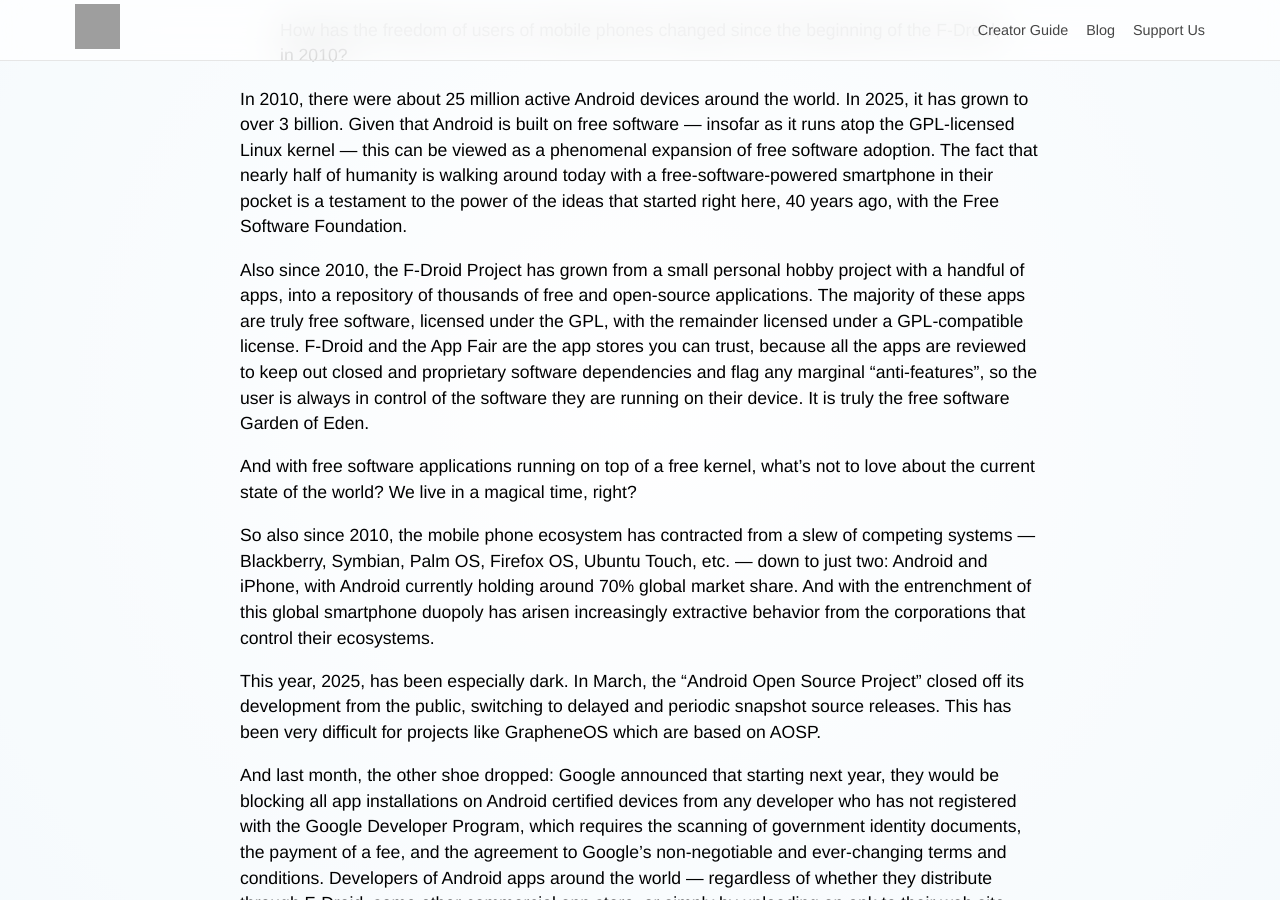
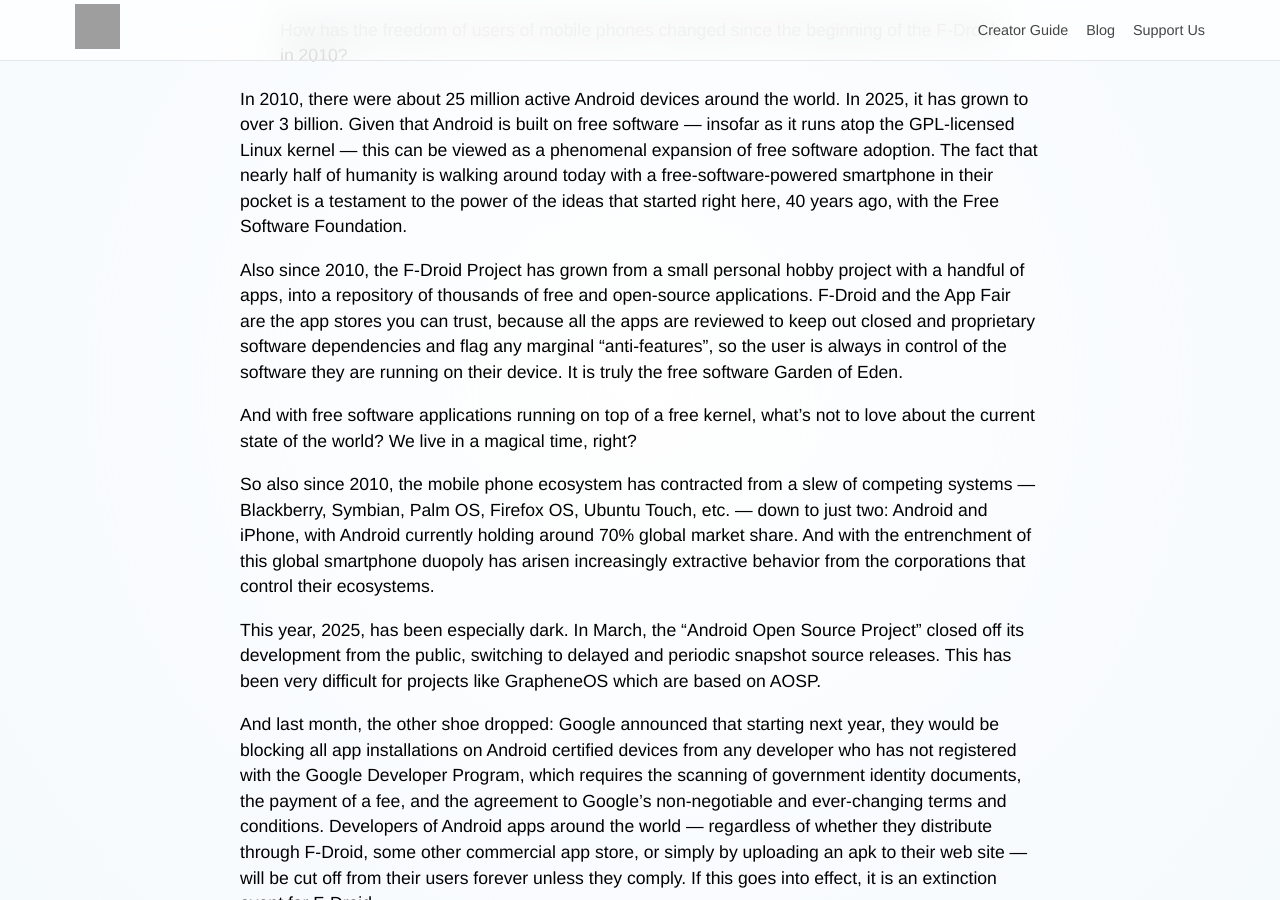
Before and after one commit to fairapps/fairapps.github.io, a Jekyll site: the page built from _posts/2025-10-06-FSF40-panel.md, in a window 1280 px wide and 900 px high, scrolled down 877 px. Built offline with Jekyll 4.4.1, drawn with Linux system fonts in a browser that asks for light colours; grey boxes are pictures that could not be loaded.

```diff
--- a/_posts/2025-10-06-FSF40-panel.md
+++ b/_posts/2025-10-06-FSF40-panel.md
@@ -17,7 +17,7 @@
 
 In 2010, there were about 25 million active Android devices around the world. In 2025, it has grown to over 3 billion. Given that Android is built on free software — insofar as it runs atop the GPL-licensed Linux kernel — this can be viewed as a phenomenal expansion of free software adoption. The fact that nearly half of humanity is walking around today with a free-software-powered smartphone in their pocket is a testament to the power of the ideas that started right here, 40 years ago, with the Free Software Foundation.
 
-Also since 2010, the F-Droid Project has grown from a small personal hobby project with a handful of apps, into a repository of thousands of free and open-source applications. The majority of these apps are truly free software, licensed under the GPL, with the remainder licensed under a GPL-compatible license. F-Droid and the App Fair are the app stores you can trust, because all the apps are reviewed to keep out closed and proprietary software dependencies and flag any marginal "anti-features", so the user is always in control of the software they are running on their device. It is truly the free software Garden of Eden.
+Also since 2010, the F-Droid Project has grown from a small personal hobby project with a handful of apps, into a repository of thousands of free and open-source applications. F-Droid and the App Fair are the app stores you can trust, because all the apps are reviewed to keep out closed and proprietary software dependencies and flag any marginal "anti-features", so the user is always in control of the software they are running on their device. It is truly the free software Garden of Eden.
 
 And with free software applications running on top of a free kernel, what's not to love about the current state of the world? We live in a magical time, right?
 
```
